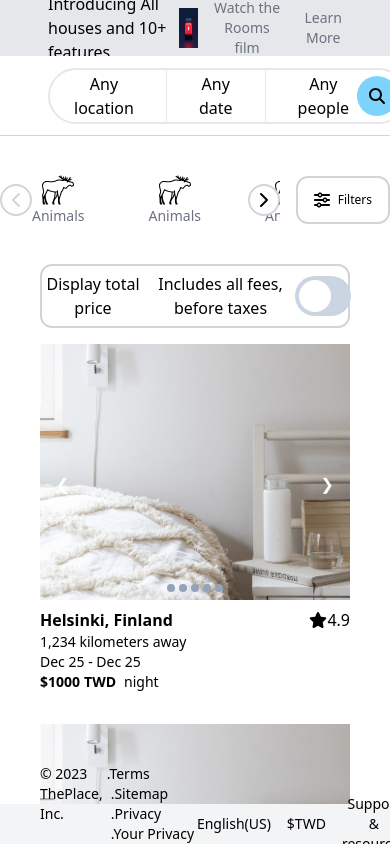
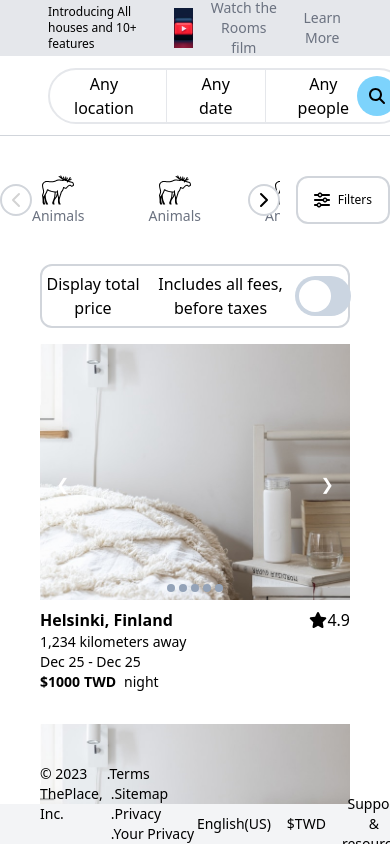
Before and after one commit to yujhenchen/airbnb-clone-react-vite, a React (Vite) app: page / in a window 390 px wide. Shown: the top 844 px of the page. Built offline with nearby package versions, Linux system fonts and the light colour scheme.

Commit message:
clean up not need styles and ids

```diff
--- a/src/App.tsx
+++ b/src/App.tsx
@@ -6,11 +6,14 @@ import Banner from "./components/banner";
 
 function App() {
   return (
-    <main className="min-h-screen">
+    <main className="min-h-screen w-screen">
       <Banner />
       <Header />
-      <CategoryFilter />
-      <Content />
+      <div className="container mx-auto">
+        <CategoryFilter />
+        <Content />
+      </div>
+
       <Footer />
     </main>
   );
--- a/src/components/banner.tsx
+++ b/src/components/banner.tsx
@@ -1,15 +1,12 @@
 const Banner: React.FC = () => {
   return (
-    <div className="flex h-14 place-content-between items-center bg-gray-200 px-12">
+    <div className="flex h-14 place-content-between items-center bg-gray-200 px-12 w-full text-xs md:text-base">
       <h1 className="">Introducing All houses and 10+ features</h1>
-      <div
-        className="flex place-content-around space-x-6"
-        id="more-info-container"
-      >
+      <div className="flex place-content-around space-x-6">
         <button className="flex items-center space-x-4">
           <div className="relative h-10 w-10">
             <img
-              className="w-full h-full"
+              className="w-full h-full object-cover"
               src="/assets/player.jpg"
               alt="Watch more about different houses films"
             />
--- a/src/components/card.tsx
+++ b/src/components/card.tsx
@@ -31,8 +31,8 @@ const dots = [1, 2, 3, 4, 5].map((index) => {
 
 const CardImageCarousel: React.FC = () => {
   return (
-    <div className="container relative">
-      <div className="container relative">
+    <div className="relative">
+      <div className="relative">
         {renderSlides}
         <a className="absolute left-4 top-2/4 cursor-pointer text-white">
           &#10094;
--- a/src/components/categoryFilter.tsx
+++ b/src/components/categoryFilter.tsx
@@ -33,18 +33,11 @@ const CategoryFilter: React.FC = () => {
   };
 
   return (
-    <div className="container sticky top-16 z-10 mx-auto flex h-28 items-center bg-white pt-4">
-      <div
-        className="container flex w-full items-center space-x-4"
-        id="filter-component-container"
-      >
-        <div
-          className="relative w-[calc(100%-96px)] overflow-x-hidden"
-          id="carousel-container"
-        >
+    <div className="sticky top-16 z-10 mx-auto flex h-28 items-center bg-white pt-4">
+      <div className="flex w-full items-center space-x-4">
+        <div className="relative w-[calc(100%-96px)] overflow-x-hidden">
           <div
             className={`flex duration-500`}
-            id="category-item-container"
             style={{
               transform: `translateX(-${startIndex}px)`,
             }} /*use css here due to tailwindcss do not allow construct class names dynamically*/
--- a/src/components/content.tsx
+++ b/src/components/content.tsx
@@ -14,7 +14,7 @@ const Content: React.FC = () => {
   });
 
   return (
-    <section className="container mx-auto px-10 pt-4">
+    <section className="px-10 pt-4">
       <div className="flex justify-center gap-x-2">
         <div className="border-box grid h-16 w-screen grid-cols-6 items-center justify-items-center rounded-xl border-2 border-solid border-gray-300 bg-white md:w-screen lg:w-screen xl:w-2/4 2xl:w-1/3">
           <p className="col-span-2 text-center">Display total price</p>
--- a/src/components/header.tsx
+++ b/src/components/header.tsx
@@ -2,7 +2,7 @@ import Search from "./search";
 
 const Header: React.FC = () => {
   return (
-    <header className="sticky top-0 z-20 flex h-20 items-center justify-between border-b border-gray-300 bg-white px-12">
+    <header className="sticky top-0 z-20 flex h-20 items-center justify-between border-b border-gray-300 bg-white px-12 w-full">
       <div className="relative h-12 w-12">
         <img
           className="object-cover w-full h-full"
@@ -11,7 +11,7 @@ const Header: React.FC = () => {
         />
       </div>
       <Search />
-      <div className="flex items-center space-x-4" id="profile-container">
+      <div className="flex items-center space-x-4">
         <button className="flex">ThePlace your house</button>
         <button>
           <svg
```
